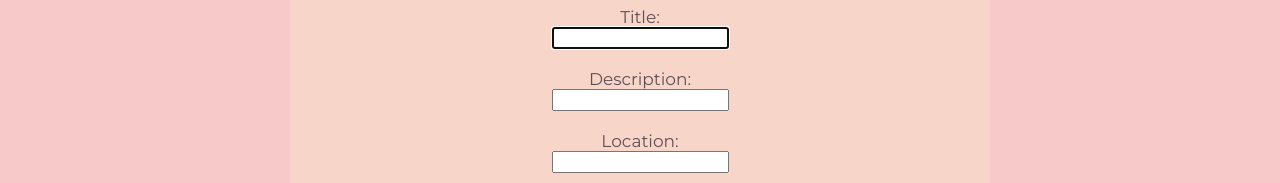
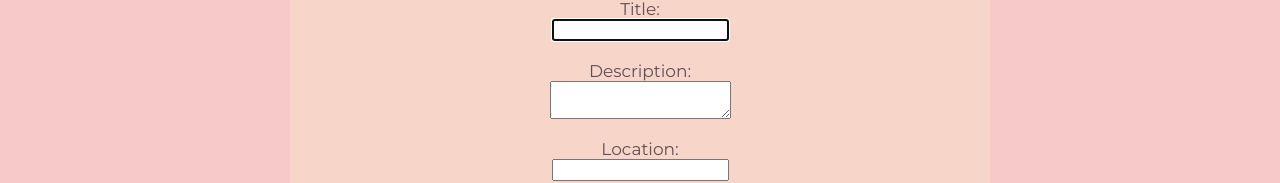
Before and after one commit to cph-kiwi/meal-sharing, a React app: page / in a window 1280 px wide. Both pictures are taken after a click on the button "Add meal". Shown: the part 192-375 px from the top of the page. Built offline with nearby package versions, Linux system fonts and the light colour scheme; no server answers.

Commit message:
Finished for today

```diff
--- a/src/client/App.js
+++ b/src/client/App.js
@@ -49,8 +49,10 @@ function App() {
             show={show}
             onClose={() => setShow(false)}
             onSubmitMeal={(meal) => {
+              // console.log("meals before", meals);
               setShow(false);
               setMeals((prev) => {
+                // console.log("meals after", prev.concat(meal));
                 return prev.concat(meal);
               });
             }}
--- a/src/client/components/AddMealModal.js
+++ b/src/client/components/AddMealModal.js
@@ -69,12 +69,12 @@ export function AddMealModal({ onSubmitMeal, show, onClose }) {
           />
           <br />
           <label htmlFor="description">Description:</label>
-          <input
+          <textarea
             id="description"
-            type="text"
             value={meal.description}
             onChange={onChangeDescription}
           />
+
           <br />
           <label htmlFor="location">Location:</label>
           <input
--- a/src/client/components/AddReservationModal.js
+++ b/src/client/components/AddReservationModal.js
@@ -66,7 +66,7 @@ export function AddReservationModal({
           <label htmlFor="phoneNumber">Contact phone number:</label>
           <input
             id="phoneNumber"
-            type="number"
+            type="text"
             value={reservation.phoneNumber}
             onChange={onChangePhoneNumber}
           />
--- a/src/client/components/Meal.js
+++ b/src/client/components/Meal.js
@@ -48,7 +48,7 @@ function Meal({ meals }) {
           <p>
             Seats available:{" "}
             {meal.max_reservations - totalReservedSpaces <= 0 ? (
-              <p>Fully booked!</p>
+              <span>Fully booked!</span>
             ) : (
               meal.max_reservations - totalReservedSpaces
             )}
@@ -66,8 +66,10 @@ function Meal({ meals }) {
         show={show}
         onClose={() => setShow(false)}
         onSubmitReservation={(reservation) => {
+          //   console.log("reservations before", reservations);
           setShow(false);
           setReservations((prev) => {
+            // console.log("reservations after", prev.concat(reservation));
             return prev.concat(reservation);
           });
         }}
```
